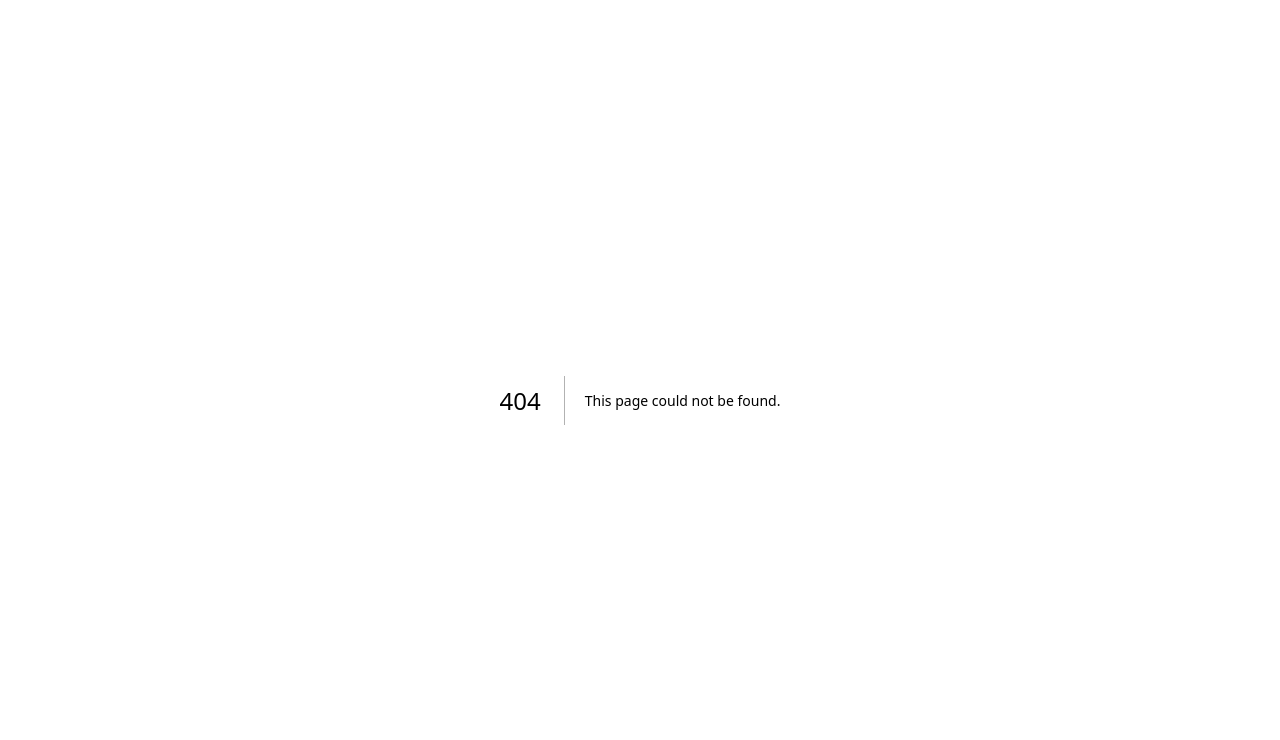
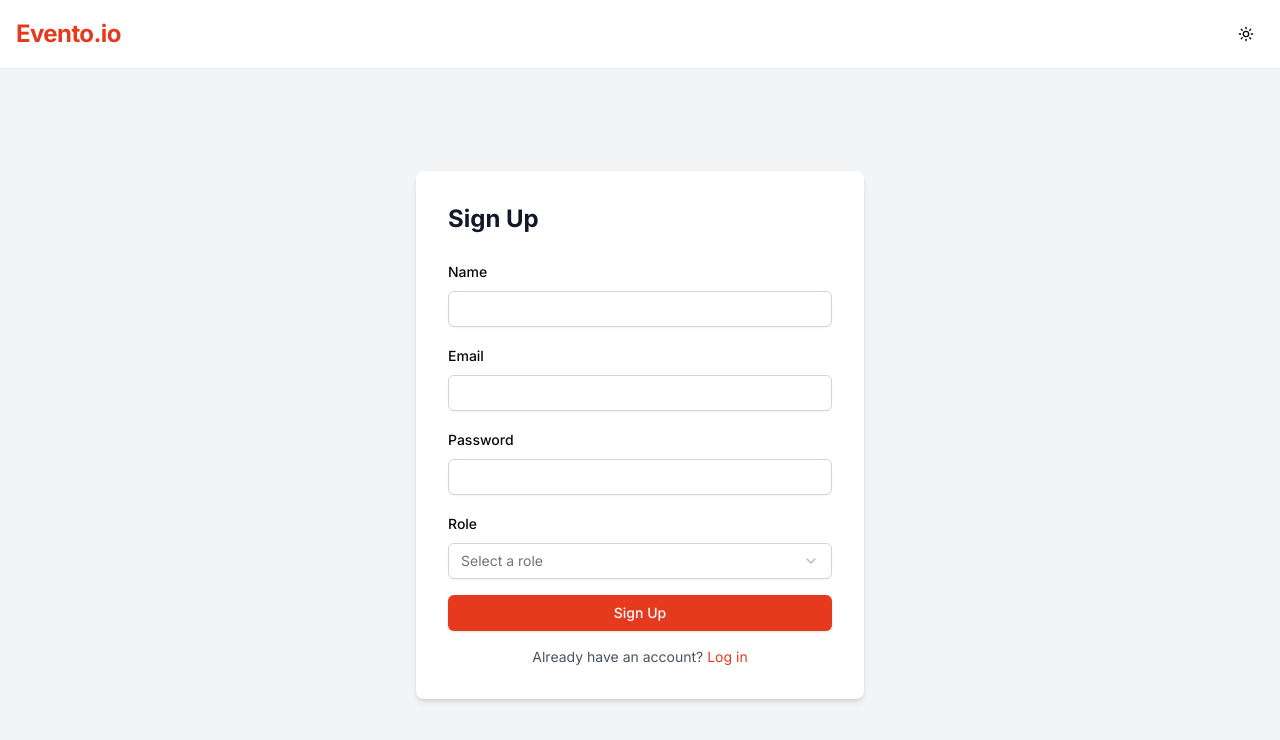
Before and after one commit to ahmedzzyy/evento-io, a Next.js app in the folder frontend/: page /signup in a window 1280 px wide. Before the commit this address had no page. Shown: the top 740 px of the page. Built offline with nearby package versions, Linux system fonts and the light colour scheme; no server answers.

Commit message:
Make sign up and login pages

```diff
--- /dev/null
+++ b/frontend/app/(auth)/layout.tsx
@@ -0,0 +1,21 @@
+import { ThemeToggle } from "@/components/theme-toggle";
+import Link from "next/link";
+import type React from "react";
+
+export default function AuthLayout({
+    children,
+}: { children: React.ReactNode }) {
+    return (
+        <div className="flex flex-col min-h-screen bg-gray-100 dark:bg-gray-900">
+            <header className="bg-white dark:bg-gray-800 border-b border-gray-200 dark:border-gray-700 py-4">
+                <div className="container mx-auto px-4 flex justify-between items-center">
+                    <Link href="/" className="text-2xl font-bold text-salmon-600 dark:text-salmon-400 tracking-tight">
+                        Evento.io
+                    </Link>
+                    <ThemeToggle />
+                </div>
+            </header>
+            { children }
+        </div>
+    );
+}
--- /dev/null
+++ b/frontend/app/(auth)/login/page.tsx
@@ -0,0 +1,77 @@
+"use client"
+
+import type React from "react";
+import { useEffect, useState } from "react";
+import Link from "next/link";
+import { redirect, useRouter } from "next/navigation";
+
+import { Label } from "@/components/ui/label";
+import { Input } from "@/components/ui/input";
+import { Button } from "@/components/ui/button";
+import { loginUser } from "@/services/authService";
+
+export default function LoginPage() {
+    useEffect(() => {
+        if (localStorage.getItem("token")) {
+            redirect("/")
+            // TODO Redirect to profile page
+        }
+    }, []);
+
+    const [email, setEmail] = useState("");
+    const [password, setPassword] = useState("");
+
+    const router = useRouter();
+
+    const handleSubmit = async (e: React.FormEvent) => {
+        e.preventDefault();
+
+        try {
+            const response = await loginUser({ email, password });
+            if ("token" in response) {
+                localStorage.setItem("token", response.token);
+            }
+
+            router.push("/");
+        } catch (error) {
+            console.error('Error logging in:', error);
+            // TODO Better Error Handling
+        }
+    }
+
+    return (
+        <main className="flex-grow flex items-center justify-center px-4">
+            <div className="w-full max-w-md bg-white dark:bg-gray-800 rounded-lg shadow-md p-8">
+                <h2 className="text-2xl font-bold text-gray-900 dark:text-white mb-6">Log In</h2>
+                <form onSubmit={handleSubmit} className="space-y-4">
+                    <div className="space-y-2">
+                        <Label htmlFor="email">Email</Label>
+                        <Input id="email" type="email" value={email} onChange={(e) => setEmail(e.target.value)} required />
+                    </div>
+                    <div className="space-y-2">
+                        <Label htmlFor="password">Password</Label>
+                        <Input
+                            id="password"
+                            type="password"
+                            value={password}
+                            onChange={(e) => setPassword(e.target.value)}
+                            required
+                        />
+                    </div>
+                    <Button type="submit" className="w-full bg-salmon-600 hover:bg-salmon-700 text-white">
+                        Log In
+                    </Button>
+                </form>
+                <p className="mt-4 text-center text-sm text-gray-600 dark:text-gray-400">
+                    Don&#39;t have an account?{" "}
+                    <Link
+                        href="/signup"
+                        className="text-salmon-600 hover:text-salmon-500 dark:text-salmon-400 dark:hover:text-salmon-300"
+                    >
+                        Sign up
+                    </Link>
+                </p>
+            </div>
+        </main>
+    );
+}
--- /dev/null
+++ b/frontend/app/(auth)/signup/page.tsx
@@ -0,0 +1,100 @@
+"use client"
+
+import type React from "react";
+import { useEffect, useState } from "react";
+import Link from "next/link";
+import { redirect, useRouter } from "next/navigation";
+
+import { Button } from "@/components/ui/button";
+import { Input } from "@/components/ui/input";
+import { Label } from "@/components/ui/label";
+import { Select, SelectContent, SelectItem, SelectTrigger, SelectValue } from "@/components/ui/select";
+import { signupUser } from "@/services/authService";
+
+export default function SignupPage() {
+    useEffect(() => {
+        if (localStorage.getItem("token")) {
+            redirect("/")
+            // TODO Redirect to profile page
+        }
+    }, []);
+
+    const [name, setName] = useState("");
+    const [email, setEmail] = useState("");
+    const [password, setPassword] = useState("");
+    const [role, setRole] = useState<"attendee" | "organizer" | null>(null);
+
+    const router = useRouter();
+
+    const handleSubmit = async (e: React.FormEvent) => {
+        e.preventDefault();
+
+        try {
+            if (!role) {
+                // TODO Better Error Handling
+                return;
+            }
+
+            await signupUser({ username: name, email, password, role });
+
+            router.push("/");
+        } catch (error) {
+            console.error('Error signing up:', error);
+            // TODO Better Error Handling
+        }
+    }
+
+    return (
+        <main className="flex-grow flex items-center justify-center px-4">
+            <div className="w-full max-w-md bg-white dark:bg-gray-800 rounded-lg shadow-md p-8">
+                <h2 className="text-2xl font-bold text-gray-900 dark:text-white mb-6">Sign Up</h2>
+                <form onSubmit={handleSubmit} className="space-y-4">
+                    <div className="space-y-2">
+                        <Label htmlFor="name">Name</Label>
+                        <Input id="name" type="text" value={name} onChange={(e) => setName(e.target.value)} required />
+                    </div>
+                    <div className="space-y-2">
+                        <Label htmlFor="email">Email</Label>
+                        <Input id="email" type="email" value={email} onChange={(e) => setEmail(e.target.value)} required />
+                    </div>
+                    <div className="space-y-2">
+                        <Label htmlFor="password">Password</Label>
+                        <Input
+                            id="password"
+                            type="password"
+                            value={password}
+                            onChange={(e) => setPassword(e.target.value)}
+                            required
+                        />
+                    </div>
+                    <div className="space-y-2">
+                        <Label htmlFor="role">Role</Label>
+                        <Select onValueChange={(value: string) =>
+                            setRole(value as "attendee" | "organizer")
+                        } required>
+                            <SelectTrigger>
+                                <SelectValue placeholder="Select a role" />
+                            </SelectTrigger>
+                            <SelectContent>
+                                <SelectItem value="attendee">Attendee</SelectItem>
+                                <SelectItem value="organizer">Organizer</SelectItem>
+                            </SelectContent>
+                        </Select>
+                    </div>
+                    <Button type="submit" className="w-full bg-salmon-600 hover:bg-salmon-700 text-white">
+                        Sign Up
+                    </Button>
+                </form>
+                <p className="mt-4 text-center text-sm text-gray-600 dark:text-gray-400">
+                    Already have an account?{" "}
+                    <Link
+                        href="/login"
+                        className="text-salmon-600 hover:text-salmon-500 dark:text-salmon-400 dark:hover:text-salmon-300"
+                    >
+                        Log in
+                    </Link>
+                </p>
+            </div>
+        </main>
+    );
+}
```
